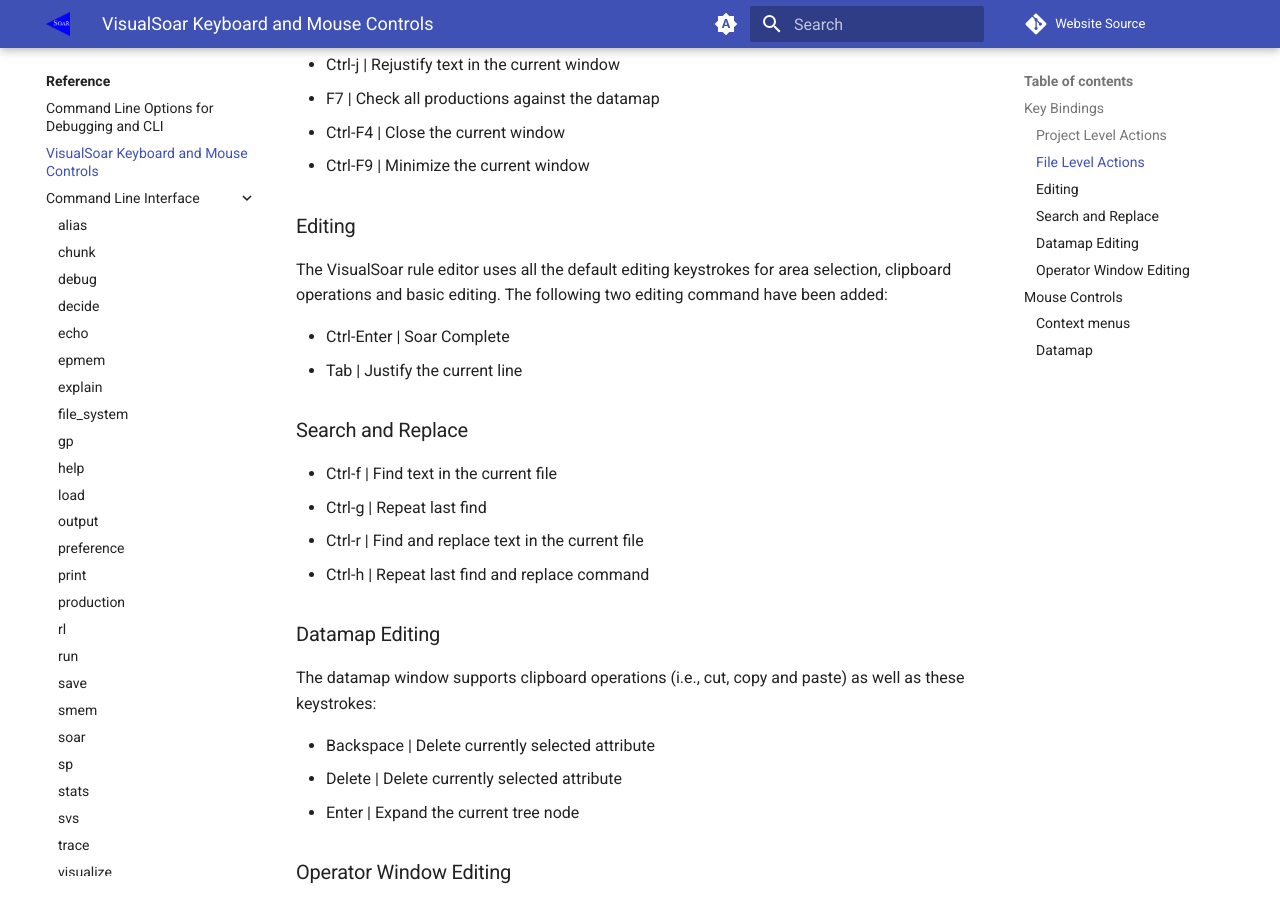
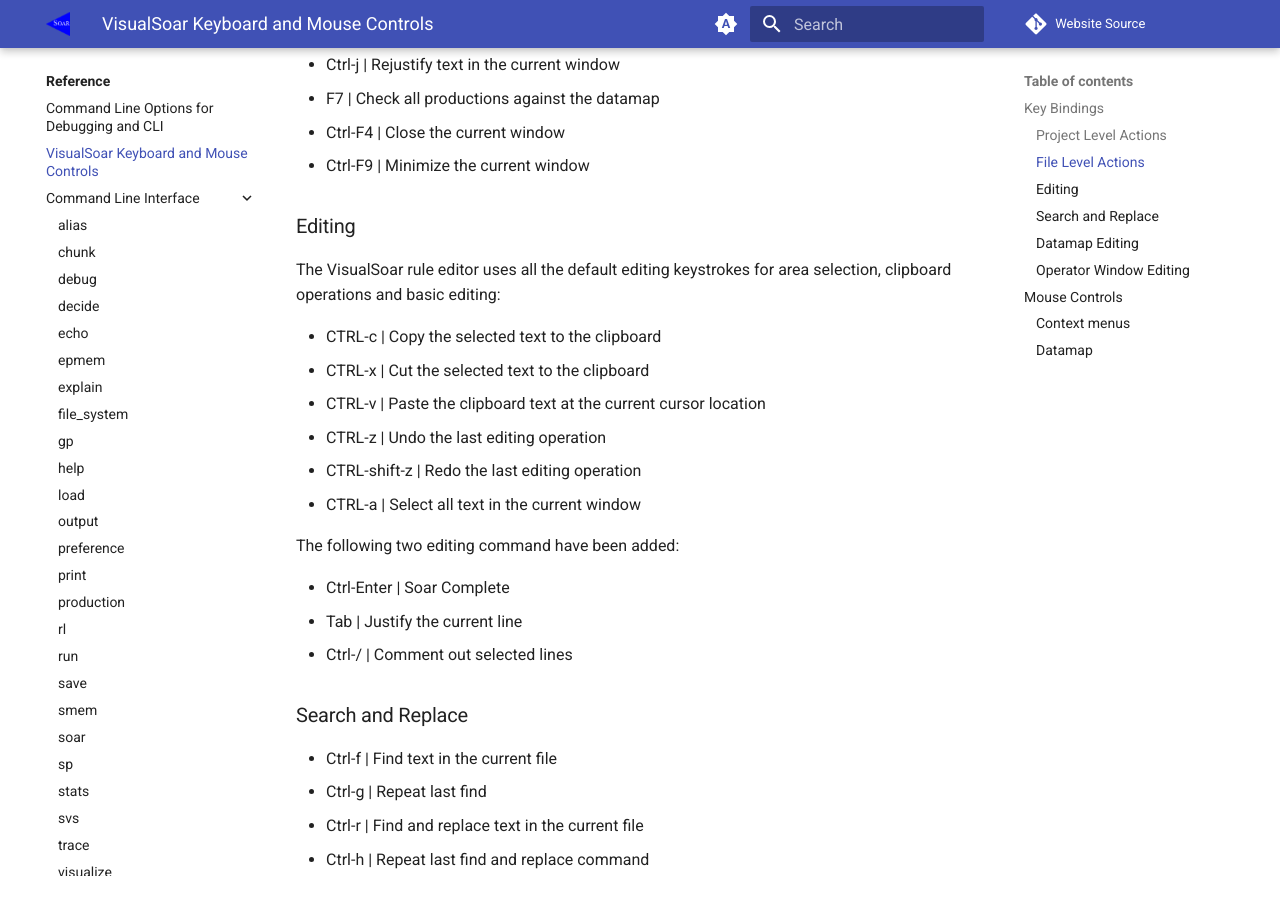
Before and after one commit to SoarGroup/SoarGroup.github.io, an MkDocs documentation site: the page built from docs/reference/VisualSoarKeyboardAndMouseControls.md, in a window 1280 px wide and 900 px high, scrolled down 611 px. Built offline with MkDocs 1.6.1 and Material for MkDocs 9.7.7, drawn with Linux system fonts in a browser that asks for light colours; comment, search, counter and statistics services are not loaded.

Commit message:
More VisualSoar shortcuts

```diff
--- a/docs/reference/VisualSoarKeyboardAndMouseControls.md
+++ b/docs/reference/VisualSoarKeyboardAndMouseControls.md
@@ -23,11 +23,20 @@
 ### Editing
 
 The VisualSoar rule editor uses all the default editing keystrokes
-for area selection, clipboard operations and basic editing. The
-following two editing command have been added:
+for area selection, clipboard operations and basic editing:
+
+* CTRL-c | Copy the selected text to the clipboard
+* CTRL-x | Cut the selected text to the clipboard
+* CTRL-v | Paste the clipboard text at the current cursor location
+* CTRL-z | Undo the last editing operation
+* CTRL-shift-z | Redo the last editing operation
+* CTRL-a | Select all text in the current window
+
+The following two editing command have been added:
 
 *   Ctrl-Enter | Soar Complete
 *   Tab | Justify the current line
+*   Ctrl-/ | Comment out selected lines
 
 ### Search and Replace
 
```
